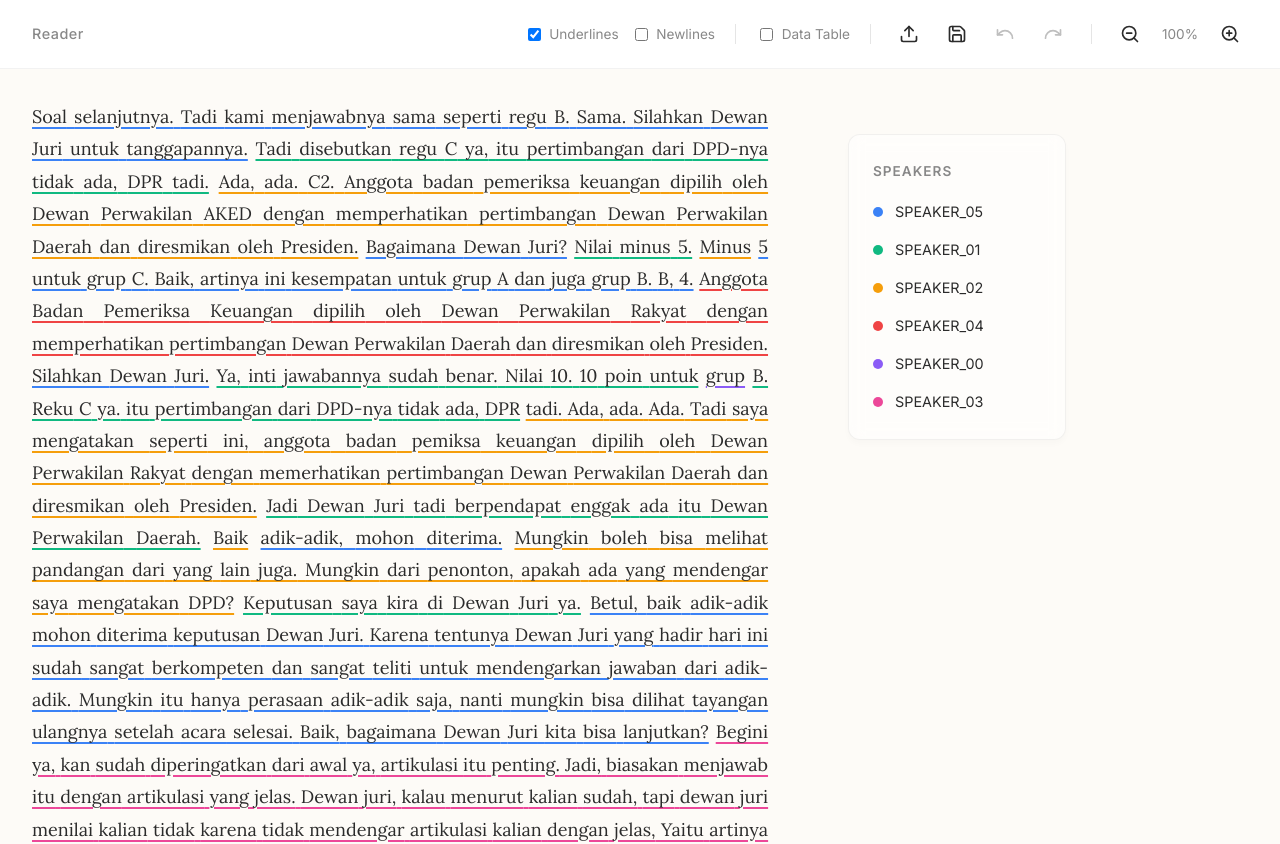
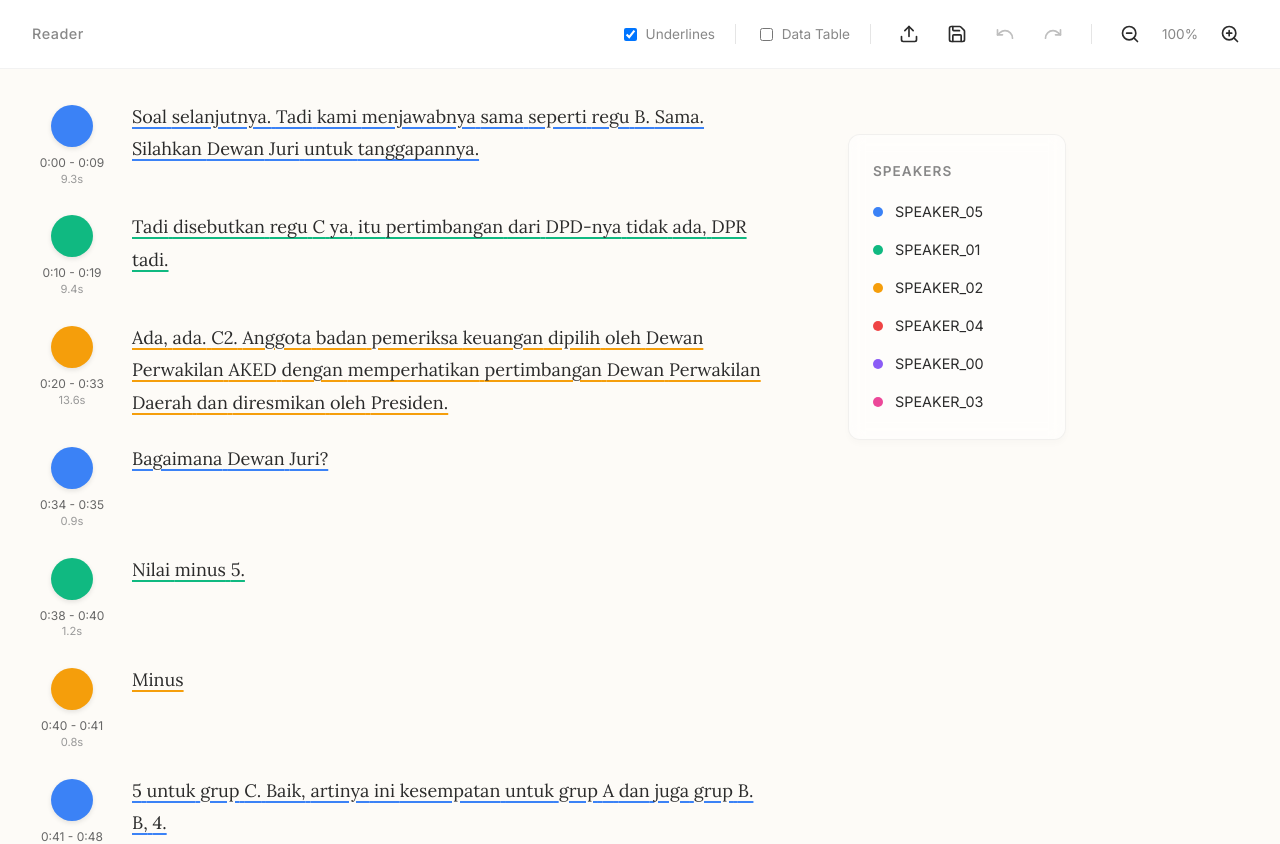
Before and after one commit to faruqsandi/verbatim-ui, a SvelteKit app: page / in a window 1280 px wide. Shown: the top 844 px of the page. Built offline with nearby package versions, Linux system fonts and the light colour scheme.

Commit message:
refactor: replace sentence-based view with a structured chat interface containing speaker metadata

```diff
--- a/src/routes/+page.svelte
+++ b/src/routes/+page.svelte
@@ -17,7 +17,6 @@
   const MAX_HISTORY = 50;
 
   let showUnderlines = true;
-  let separateSentences = false;
   let showTablePanel = false;
   let activeWordIndex = null;
 
@@ -372,10 +371,6 @@
         <input type="checkbox" bind:checked={showUnderlines}>
         Underlines
       </label>
-      <label class="toggle-label">
-        <input type="checkbox" bind:checked={separateSentences}>
-        Newlines
-      </label>
       <div class="divider"></div>
       <label class="toggle-label">
         <input type="checkbox" bind:checked={showTablePanel}>
@@ -430,8 +425,19 @@
       {:else if errorMsg}
         <div class="error">{errorMsg}</div>
       {:else}
-        <article class="paragraph {separateSentences ? 'separate-sentences' : ''}">
+        <div class="chat-container">
           {#each sentenceGroups as group (group.id)}
+            <div class="chat-message">
+              <div class="message-meta">
+                <div class="speaker-avatar" style="background-color: {speakerColors[group.speaker] || '#ccc'}" title={group.speaker || 'Unknown'}></div>
+                <div class="message-time">
+                  {formatTime(group.words[0].word.start)} - {formatTime(group.words[group.words.length - 1].word.end)}
+                </div>
+                <div class="message-duration">
+                  {((parseFloat(group.words[group.words.length - 1].word.end) || 0) - (parseFloat(group.words[0].word.start) || 0)).toFixed(1)}s
+                </div>
+              </div>
+              <div class="message-content paragraph">
                 <span class="sentence {group.speaker ? `speaker-sp-${speakers.indexOf(group.speaker)}` : ''}">
                   {#each group.words as item, wIdx (item.word.id)}
                     <span
@@ -448,9 +454,11 @@
                       title="{item.word.speaker || 'Unknown'} • {formatTime(item.word.start)} - {formatTime(item.word.end)} • Score: {item.word.score}"
                     ></span>{#if wIdx < group.words.length - 1}{' '}{/if}
                   {/each}
-            </span>{#if group !== sentenceGroups[sentenceGroups.length - 1]}{' '}{/if}
+                </span>
+              </div>
+            </div>
           {/each}
-        </article>
+        </div>
       {/if}
     </main>
 
@@ -710,13 +718,55 @@
     /* Base size is 18px, dynamically scaled */
     font-size: calc(var(--base-size) * var(--dynamic-scale));
     line-height: 1.8;
-    text-align: justify;
+    text-align: left;
     transition: font-size 0.2s ease-out;
   }
 
-  .paragraph.separate-sentences .sentence {
-    display: block;
-    margin-bottom: 0.75rem;
+  .chat-container {
+    display: flex;
+    flex-direction: column;
+    gap: 1.5rem;
+    padding-bottom: 2rem;
+  }
+
+  .chat-message {
+    display: flex;
+    gap: 1.25rem;
+    align-items: flex-start;
+  }
+
+  .message-meta {
+    display: flex;
+    flex-direction: column;
+    align-items: center;
+    min-width: 80px;
+    flex-shrink: 0;
+    margin-top: 0.25rem;
+  }
+
+  .speaker-avatar {
+    width: 42px;
+    height: 42px;
+    border-radius: 50%;
+    margin-bottom: 0.5rem;
+    box-shadow: 0 2px 5px rgba(0,0,0,0.1);
+  }
+
+  .message-time {
+    font-family: var(--font-ui);
+    font-size: 0.75rem;
+    color: #666;
+    text-align: center;
+    line-height: 1.4;
+    white-space: nowrap;
+  }
+
+  .message-duration {
+    font-family: var(--font-ui);
+    font-size: 0.7rem;
+    color: #999;
+    text-align: center;
+    line-height: 1.4;
   }
 
   .word {
```
Lines whose indentation alone changed are shown as unchanged.
